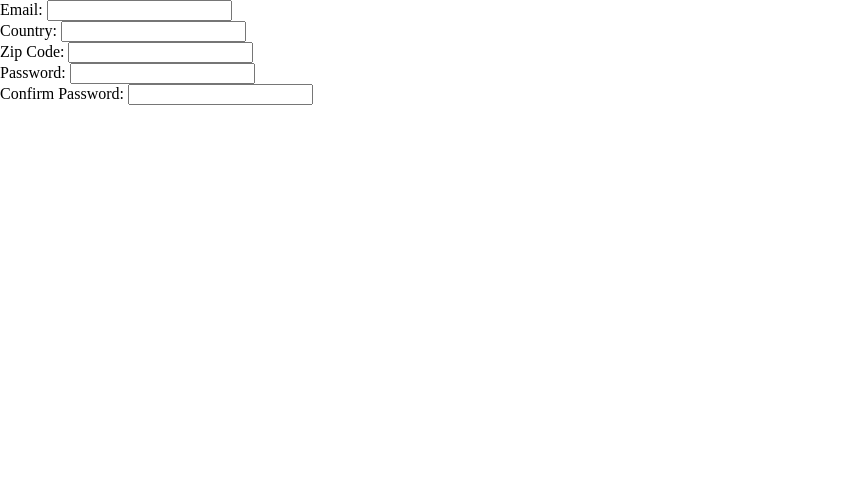
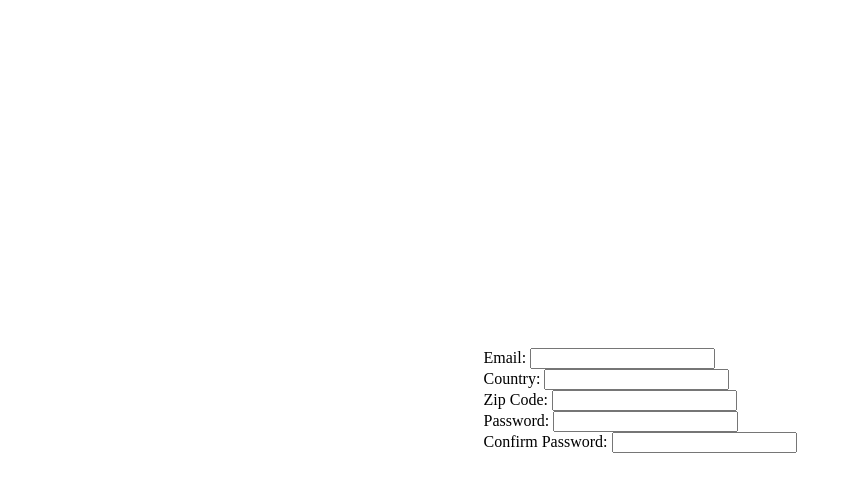
Before and after one commit to LedaThemis/odin-form-validation, a plain HTML site: page index.html in a window 1280 px wide. Shown: the whole page, without its empty margins (0-860 px from the left). Drawn offline with Linux system fonts and the light colour scheme.

Commit message:
center main container

```diff
--- a/styles.css
+++ b/styles.css
@@ -1,3 +1,9 @@
 body {
   margin: 0;
 }
+
+#main {
+  display: grid;
+  place-content: center;
+  height: 100vh;
+}
```
